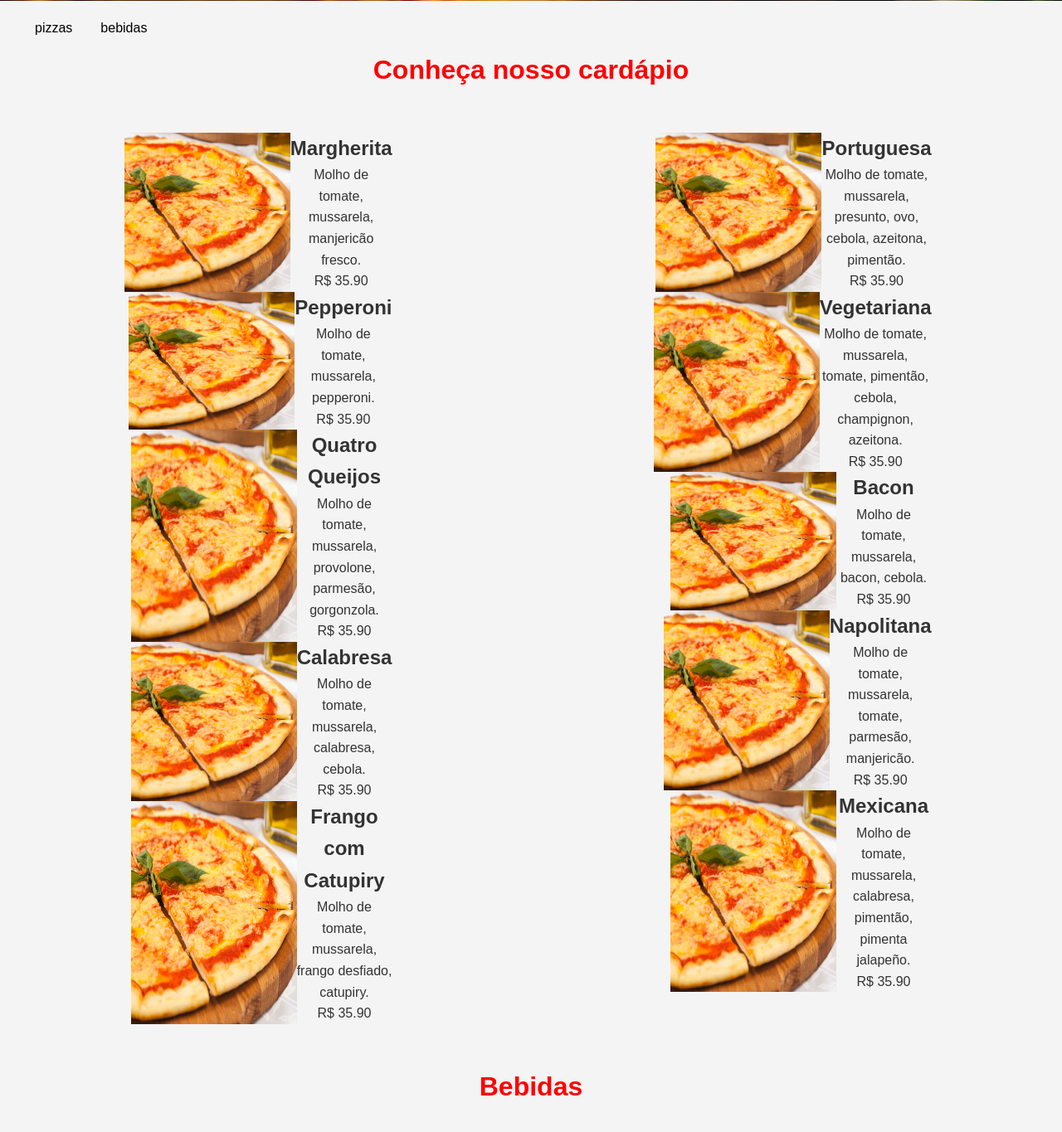
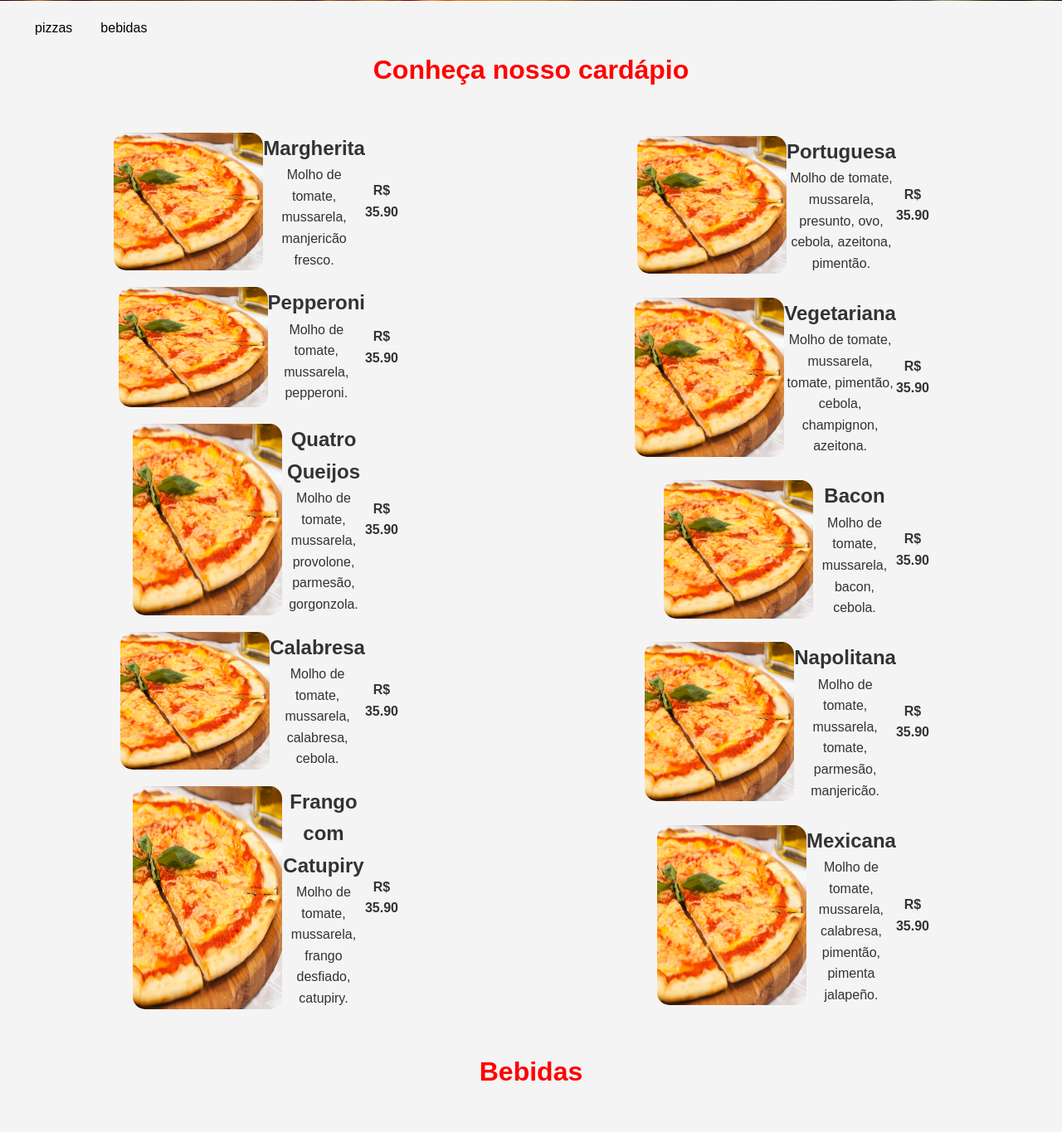
Before and after one commit to Pedrohenrc/projeto-int-programacao, a Flask app: page / in a window 1280 px wide. Shown: the part 903-2268 px from the top of the page at 83% size. Run offline with Flask 3, Linux system fonts and the light colour scheme.

Commit message:
Ajustes no estilo

```diff
--- a/static/user.css
+++ b/static/user.css
@@ -62,8 +62,17 @@ ul {
 .containerpizza {
     display: grid;
     grid-template-columns: repeat(2, 1fr); /* 2 colunas */
-    gap: 20px; /* Espaçamento entre as pizzas */
+    justify-content: center;
 }
+
+.row {
+    display: flex;
+    justify-content: center;
+    flex-direction: column;
+    gap: 20px; /* Espaço entre as pizzas (colunas) */
+}
+
+
 
 .pizzaaas {
     text-align: center;
@@ -72,12 +81,14 @@ ul {
     flex-direction: row-reverse;
     width: 50%;
     margin: auto;
+
 }
 
 .pizzaaas img {
     width: 100%; /* A largura da imagem vai ocupar 100% da largura do contêiner da pizza */
-    max-width: 200px; /* Limite para o tamanho da pizza */
+    max-width: 180px; /* Limite para o tamanho da pizza */
     height: auto; /* Mantém a proporção da imagem */
+    border-radius: 15px;
 }
 
 /* Ajuste no layout das caixas de navegação das pizzas e bebidas */
@@ -96,35 +107,9 @@ ul {
     justify-content: center;
 }
 
-.containerbebida {
-    display: grid;
-    grid-template-columns: repeat(2, 1fr); /* 2 colunas */
-    gap: 20px; /* Espaçamento entre as pizzas */
-}
-
-.bebidaaas {
-    text-align: center;
-    margin-bottom: 20px; /* Espaçamento entre as linhas de pizzas */
-    display: flex;
-    flex-direction: row-reverse;
-    width: 50%;
-    margin: auto;
-}
 
 
-.bebidaaas img {
-    width: 100%; /* A largura da imagem vai ocupar 100% da largura do contêiner da pizza */
-    max-width: 200px; /* Limite para o tamanho da pizza */
-    height: auto; /* Mantém a proporção da imagem */
+#preco{
+    display: flex;
+    align-items: center;
 }
-
-/* Ajuste no layout das caixas de navegação das pizzas e bebidas */
-
-
-.bebidas {
-    display: flex;
-    flex-direction: row;
-    gap: 10px;
-    width: 100%;
-    justify-content: center;
-}
--- a/templates/user.html
+++ b/templates/user.html
@@ -40,10 +40,15 @@
                         <div class="row">
                             {% for pizza in row %}
                                 <div class="pizzaaas">
+                                    <div id="preco">
+                                        <strong>
+                                            <p class="preco">R$ {{ "%.2f"|format(pizza.preco) }}</p>
+                                        </strong>
+                                    </div>
                                     <div class="box-adjust">
                                         <h2>{{ pizza.nome }}</h2>
                                         <p class="descricao">{{ pizza.descricao }}</p>
-                                        <p class="preco">R$ {{ "%.2f"|format(pizza.preco) }}</p>
+
                                     </div>
                                     <img src="{{ url_for('static', filename=pizza.imagem) }}" alt="{{ pizza.nome }}">
                                 </div>
@@ -55,16 +60,17 @@
 
             <h1>Bebidas</h1>
 
-            <section id="bebidas">
-                <div class="containerbebida">
+            <section id="pizzas">
+                <div class="containerpizza">
                     {% for row in cardapio.bebidas|batch(3) %}
                         <div class="row">
                             {% for bebida in row %}
-                                <div class="bebidaaas">
+                                <div class="pizzaaas">
+                                    <p class="preco">R$ {{ "%.2f"|format(bebida.preco) }}</p>
                                     <div class="box-adjust">
                                         <h2>{{ bebida.nome }}</h2>
                                         <p class="descricao">{{ bebida.descricao }}</p>
-                                        <p class="preco">R$ {{ "%.2f"|format(bebida.preco) }}</p>
+
                                     </div>
                                     <img src="{{ url_for('static', filename=bebida.imagem) }}" alt="{{ bebida.nome }}">
                                 </div>
```
Also changed, not shown: data/cardapio.json (+7 -0 lines).
